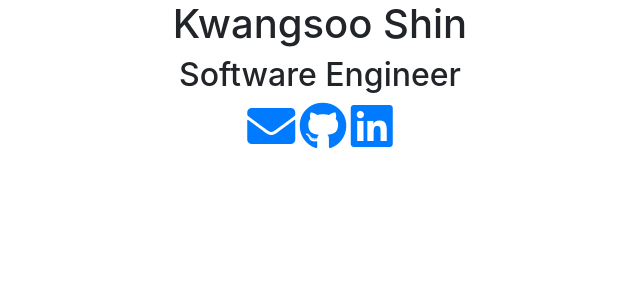
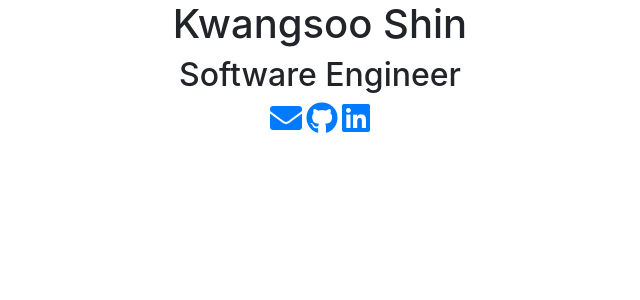
Before and after one commit to kwangsooshin/kwangsooshin.github.io, a Jekyll site: the page built from index.html, in a window 1280 px wide. Shown: the top 300 px of the page, without its empty margins (320-960 px from the left). Built offline with Jekyll 4.4.1, drawn with Linux system fonts in a browser that asks for light colours; nearby versions of some CDN libraries; some web fonts are replaced.

Commit message:
Update social.html

```diff
--- a/_includes/social.html
+++ b/_includes/social.html
@@ -1,5 +1,5 @@
 <div class='social'>
-    <a href="mailto:{{ site.social-email }}"><i class="fas fa-envelope fa-3x"></i></a>
-    <a href="https://github.com/{{ site.social-github }}"><i class="fab fa-github fa-3x"></i></a>
-    <a href="https://linkedin.com/in/{{ site.social-linkedin }}"><i class="fab fa-linkedin fa-3x"></i></a>
+    <a href="mailto:{{ site.social-email }}"><i class="fas fa-envelope fa-2x"></i></a>
+    <a href="https://github.com/{{ site.social-github }}"><i class="fab fa-github fa-2x"></i></a>
+    <a href="https://linkedin.com/in/{{ site.social-linkedin }}"><i class="fab fa-linkedin fa-2x"></i></a>
 </div>
```
